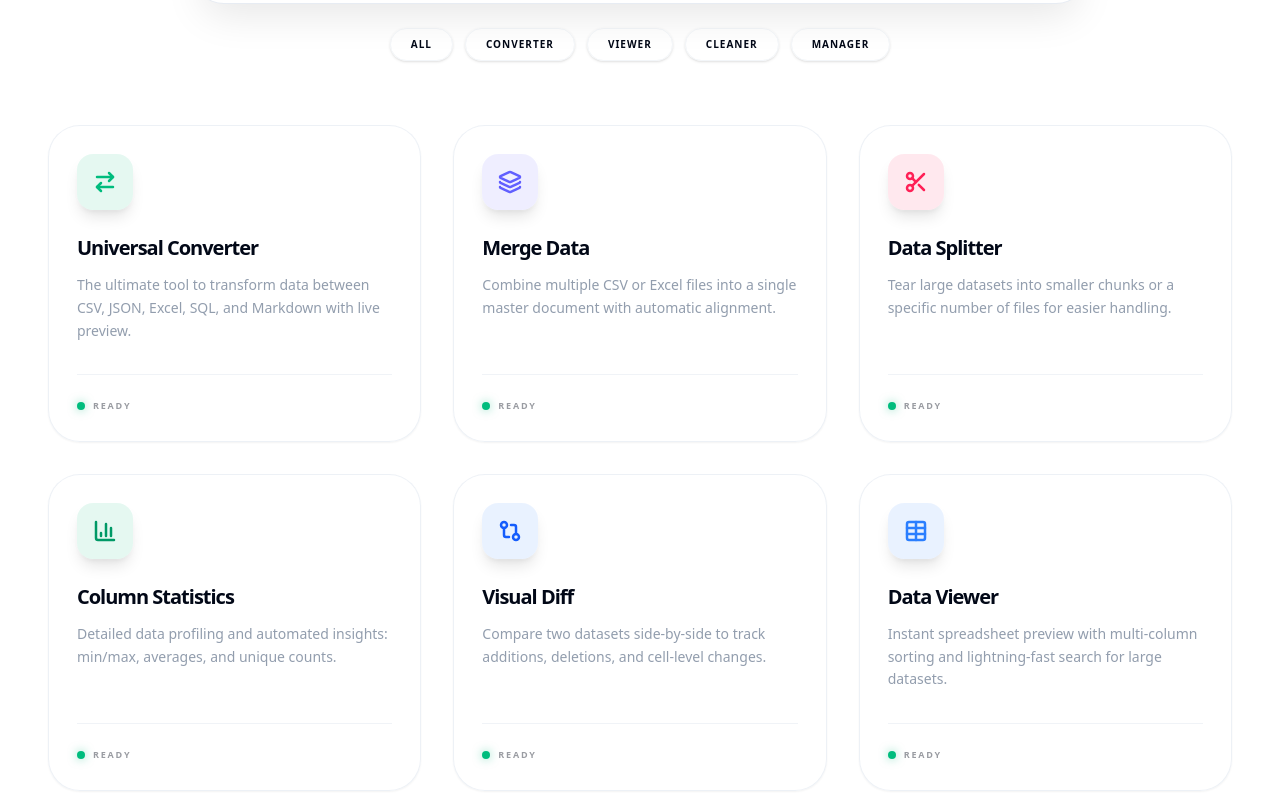
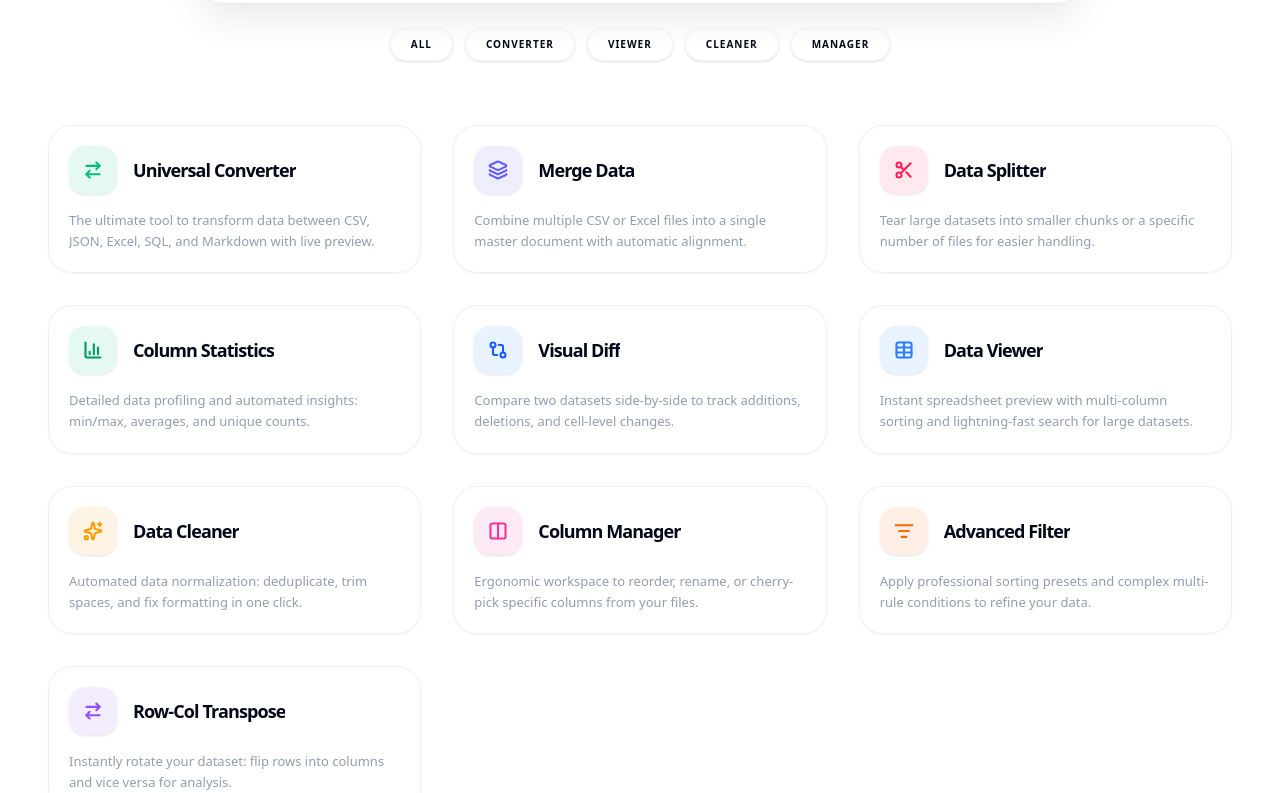
Before and after one commit to thienle99-dev/datakit, a Vue app: page / in a window 1280 px wide. Shown: the part 620-1413 px from the top of the page. Built offline with nearby package versions, Linux system fonts and the light colour scheme.

Commit message:
refactor: Update ToolsView styling for improved layout and hover effects, including adjustments to card dimensions and text presentation.

```diff
--- a/src/views/ToolsView.vue
+++ b/src/views/ToolsView.vue
@@ -206,37 +206,27 @@ const filteredTools = computed<Tool[]>(() => {
       >
         <div class="absolute inset-0 bg-gradient-to-br from-white/[0.05] to-transparent rounded-3xl opacity-0 group-hover:opacity-100 transition-opacity duration-500 border border-white/10 pointer-events-none"></div>
 
-        <div class="h-full glass-card p-7 rounded-[2rem] border border-border/50 flex flex-col transition-all duration-700 group-hover:shadow-[0_20px_60px_-10px_rgba(0,0,0,0.1)] group-hover:-translate-y-2 group-hover:border-primary/40 relative overflow-hidden bg-card">
-          <div class="absolute inset-0 bg-gradient-to-br from-primary/[0.01] to-transparent opacity-0 group-hover:opacity-100 transition-opacity duration-700"></div>
+        <div class="h-full glass-card p-5 rounded-3xl border border-border/50 flex flex-col transition-all duration-500 group-hover:shadow-[0_20px_50px_-12px_rgba(0,0,0,0.1)] group-hover:-translate-y-1.5 group-hover:border-primary/40 relative overflow-hidden bg-card">
+          <div class="absolute inset-0 bg-gradient-to-br from-primary/[0.02] to-transparent opacity-0 group-hover:opacity-100 transition-opacity duration-500"></div>
 
-          <div class="flex items-start justify-between mb-6 relative z-10">
-            <div :class="[tool.bgColor, tool.color]" class="w-14 h-14 rounded-2xl flex items-center justify-center transition-all duration-700 group-hover:scale-110 group-hover:rotate-6 shadow-lg shadow-inner relative overflow-hidden ring-1 ring-white/10">
-               <div class="absolute inset-0 bg-gradient-to-br from-white/20 to-transparent opacity-0 group-hover:opacity-100 transition-opacity"></div>
-               <component :is="tool.icon" :size="24" stroke-width="2.5" />
+          <div class="flex items-center gap-4 mb-4 relative z-10">
+            <div :class="[tool.bgColor, tool.color]" class="w-12 h-12 rounded-2xl flex items-center justify-center transition-all duration-500 group-hover:scale-110 shadow-sm relative overflow-hidden ring-1 ring-white/10 shrink-0">
+               <component :is="tool.icon" :size="20" stroke-width="2.5" />
             </div>
 
-            <div class="w-10 h-10 rounded-xl bg-muted/50 flex items-center justify-center opacity-0 group-hover:opacity-100 group-hover:translate-x-0 -translate-x-4 transition-all duration-700">
-              <ArrowRight :size="20" class="group-hover:text-primary transition-transform group-hover:translate-x-0.5" />
-            </div>
+            <h3 class="text-lg font-black tracking-tighter group-hover:text-primary transition-colors truncate">
+              {{ tool.name }}
+            </h3>
           </div>
 
-          <h3 class="text-xl font-black mb-3 tracking-tighter group-hover:text-primary transition-colors relative z-10">
-            {{ tool.name }}
-          </h3>
-
-          <p class="text-muted-foreground leading-relaxed text-sm font-medium flex-1 relative z-10 opacity-70 group-hover:opacity-100 transition-opacity">
+          <p class="text-muted-foreground leading-relaxed text-[13px] font-medium opacity-70 group-hover:opacity-100 transition-opacity line-clamp-2">
             {{ tool.description }}
           </p>
 
-          <div class="mt-8 pt-6 border-t border-border/50 flex items-center justify-between relative z-10">
-             <div class="flex items-center gap-2">
-                <div class="w-2 h-2 rounded-full bg-emerald-500 shadow-[0_0_10px_rgba(16,185,129,0.5)]"></div>
-                <span class="text-[9px] font-black uppercase tracking-[0.2em] opacity-40">Ready</span>
-             </div>
-             <div class="flex items-center gap-2 opacity-0 group-hover:opacity-100 transition-all duration-700 translate-x-3 group-hover:translate-x-0">
-                <span class="text-[9px] font-black uppercase tracking-widest text-primary">Open</span>
-                <ArrowRight :size="10" class="text-primary" />
-             </div>
+          <div class="absolute right-4 bottom-4 opacity-0 group-hover:opacity-100 group-hover:translate-x-0 translate-x-4 transition-all duration-500">
+            <div class="w-8 h-8 rounded-full bg-primary/10 flex items-center justify-center text-primary shadow-sm ring-1 ring-primary/20">
+              <ArrowRight :size="16" />
+            </div>
           </div>
         </div>
       </router-link>
```
